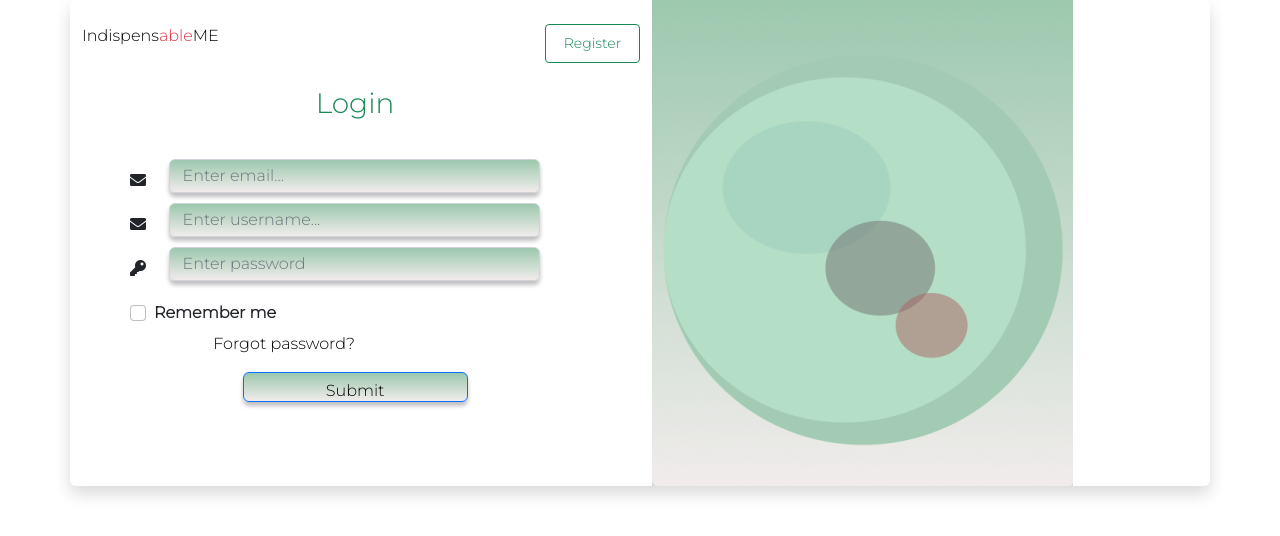
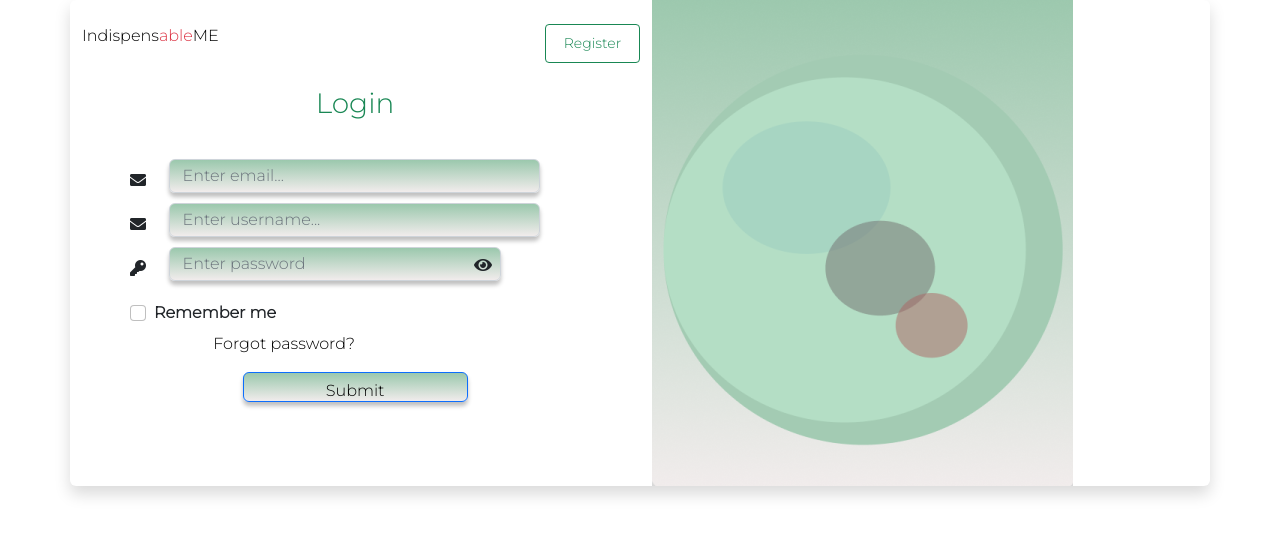
Before and after one commit to Khun111/IndispensableMe, a Flask app: template templates/login.html in a window 1280 px wide. Shown: the top 536 px of the page. Run offline with Flask 3, Linux system fonts and the light colour scheme; the template is opened without the code that fills it, so the values that code supplies are empty; parts of the project's set-up code (start-up, migrations or seed data) failed here and were passed over; some libraries are stand-ins or nearby versions.

Commit message:
fix: push other codes

```diff
--- a/static/css/style2.css
+++ b/static/css/style2.css
@@ -71,3 +71,13 @@ input[type="submit"] {
 .top {
     margin-top: -10%;
 }
+
+#user_password {
+    position: relative;
+}
+
+#eye {
+    position: absolute;
+    right: 100px;
+    cursor: pointer;
+}
--- a/templates/login.html
+++ b/templates/login.html
@@ -54,8 +54,11 @@
                               <div class="col-md-1">
                                   <i class="fa fa-key"></i>
                               </div>
-                              <div class="col-md-10">
+                              <div class="col-md-9 col-sm-9">
                                   <input  class="form-control" type="password" name="password" id="user_password" placeholder="Enter password">
+                              </div>
+                              <div class="col-md-2 col-sm-2">
+                                <i class="fa fa-eye" id="eye"></i>
                               </div>
                           </div>
 
@@ -87,4 +90,15 @@
   </div>
 </section>
 
+<script>
+    const showPassword = document.querySelector("#eye")
+    const passwordField = document.querySelector("#user_password")
+
+    showPassword.addEventListener("click", function(){
+    this.classList.toggle("fa-eye-slash");
+    const type = passwordField.getAttribute("type") === "password" ? "text" : "password";
+    passwordField.setAttribute("type", type);
+})
+</script>
+
 {% endblock %}
```
